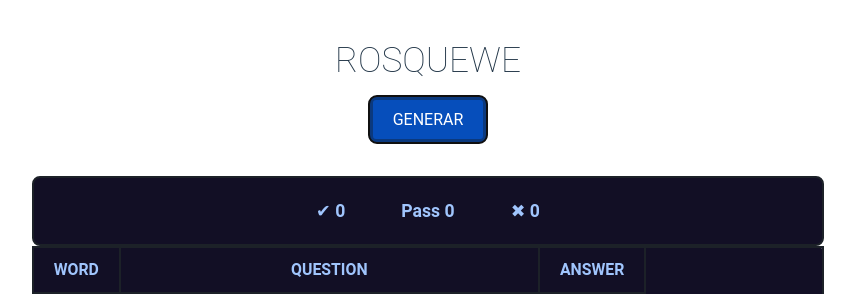
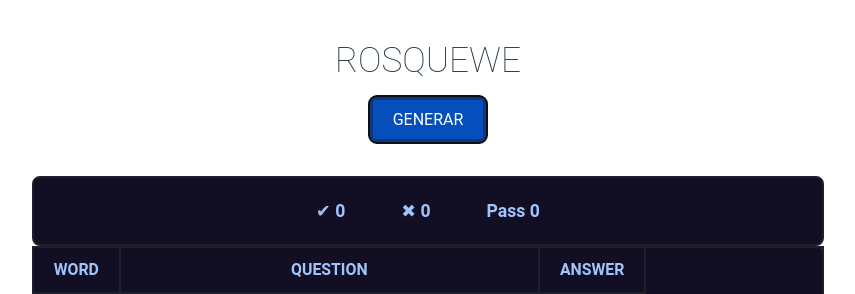
Before and after one commit to pa-ku/Rosco, a React (Vite) app: page / in a window 1280 px wide. Both pictures are taken after a click on the button "GENERAR". Shown: the top 294 px of the page, without its empty margins (212-1067 px from the left). Built offline with nearby package versions, Linux system fonts and the light colour scheme.

Commit message:
update ui

```diff
--- a/src/components/Table.jsx
+++ b/src/components/Table.jsx
@@ -30,8 +30,8 @@ function start(){
        <Wrapper>
        <CtnInfo>
         <TxtInfo>✔ {rightAnswers}</TxtInfo>
-        <TxtInfo>Pass {wrongAnswers}</TxtInfo>
-        <TxtInfo>✖ {pending}</TxtInfo>
+        <TxtInfo> ✖ {wrongAnswers}</TxtInfo>
+        <TxtInfo>Pass {pending}</TxtInfo>
       </CtnInfo>
       <Tabl>
          <tr>
```
